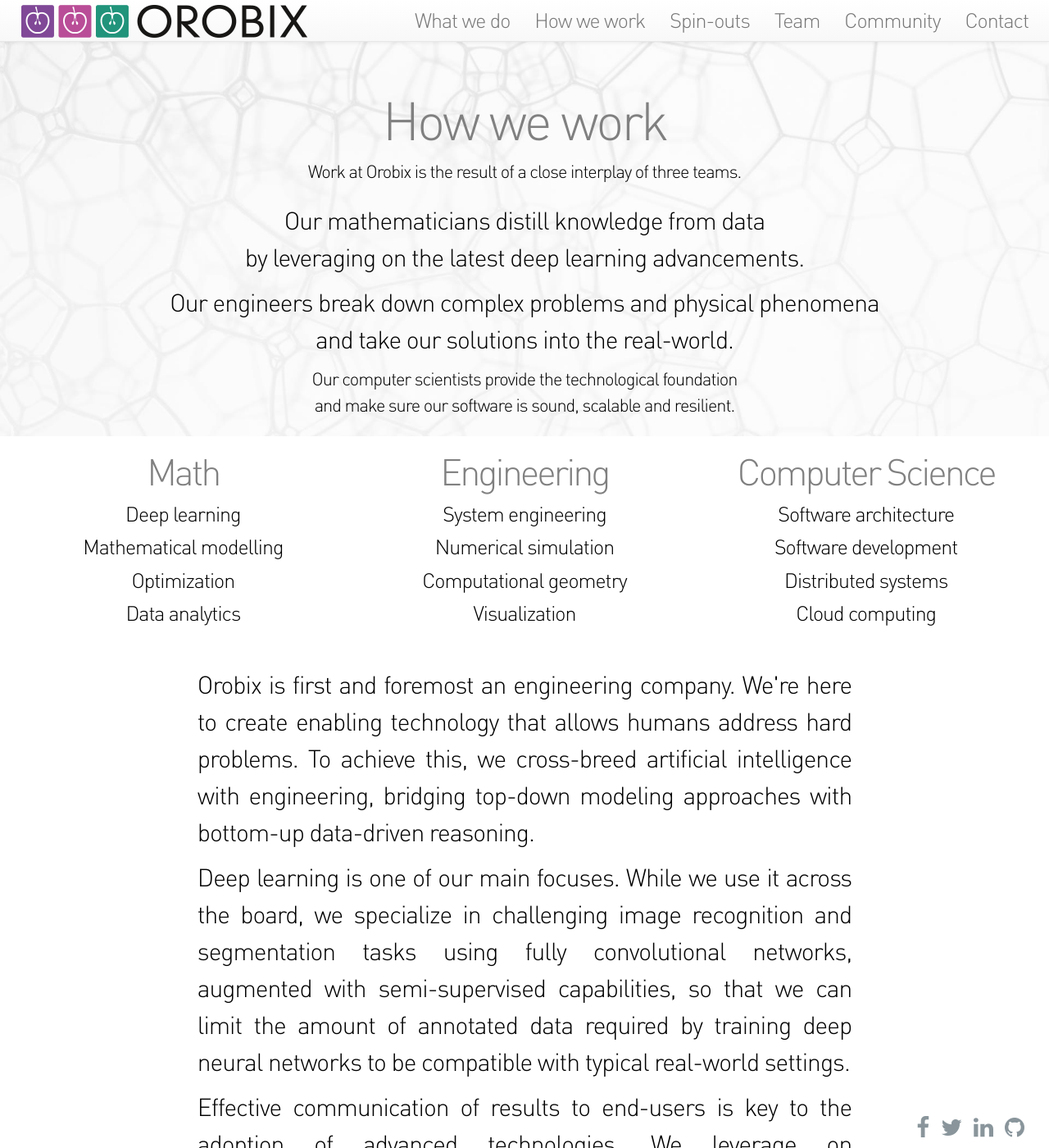
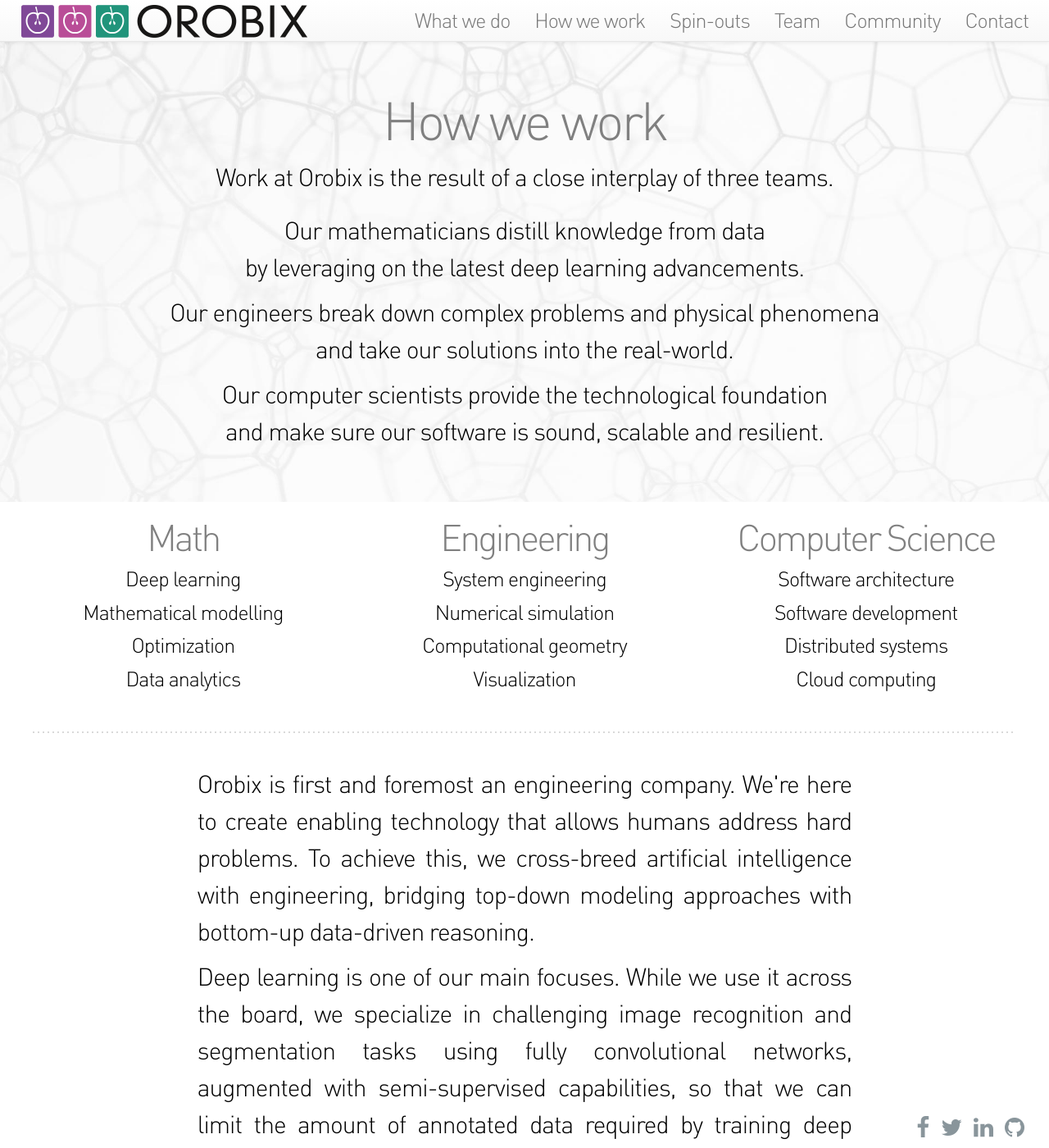
Before and after one commit to orobix/orobix.github.com, a Jekyll site: the page built from how-we-work.html, in a window 1280 px wide and 1400 px high. Shown: the whole window at 82% size. Built offline with Jekyll 4.4.1, drawn with Linux system fonts in a browser that asks for light colours; nearby versions of some CDN libraries.

Commit message:
fixed how we work

```diff
--- a/css/main.css
+++ b/css/main.css
@@ -28,6 +28,15 @@
   color: #000000;
   font-size: 1.7vw;
   margin-bottom: 20px;
+  letter-spacing: -1px;
+  line-height: 1.5;
+}
+
+.branch-description-bottom-header{
+  font-family: "DIN-Light";
+  color: #000000;
+  font-size: 1.7vw;
+  margin-bottom: 5%;
   letter-spacing: -1px;
   line-height: 1.5;
 }
@@ -334,6 +343,10 @@
   background-size: cover;
   background-position: 50% 0px ;
   background-repeat: no-repeat;
+}
+
+#how-container {
+  margin-bottom: 40px;
 }
 
 .branch-title-grey-content-how {
@@ -807,6 +820,8 @@
   /* HOW-WE-WORK */
 
   .branch-description-header,
+  .branch-description-main-header,
+  .branch-description-bottom-header,
   .branch-description-header-2 {
     font-size: 30px !important;
   }
--- a/how-we-work.html
+++ b/how-we-work.html
@@ -20,7 +20,7 @@
           Our engineers break down complex problems and physical phenomena </br>
           and take our solutions into the real-world.
       </p>
-      <p class="col-xs-10 col-xs-offset-1 branch-description-main-header">
+      <p class="col-xs-10 col-xs-offset-1 branch-description-bottom-header">
           Our computer scientists provide the technological foundation </br>
           and make sure our software is sound, scalable and resilient.
       </p>
@@ -56,7 +56,9 @@
 
   </div>
 
-  <div id="how-container" class="container-fluid centercontents how-details">
+  <div class="separator-div"></div>
+
+  <div class="container-fluid centercontents how-details">
       <p class="col-xs-10 col-xs-offset-1 branch-description-header">
           Orobix is first and foremost an engineering company. We're here to create
           enabling technology that allows humans address hard problems. To achieve this,
```
